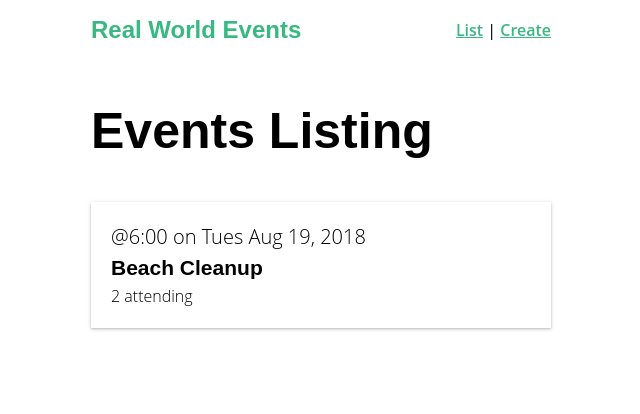
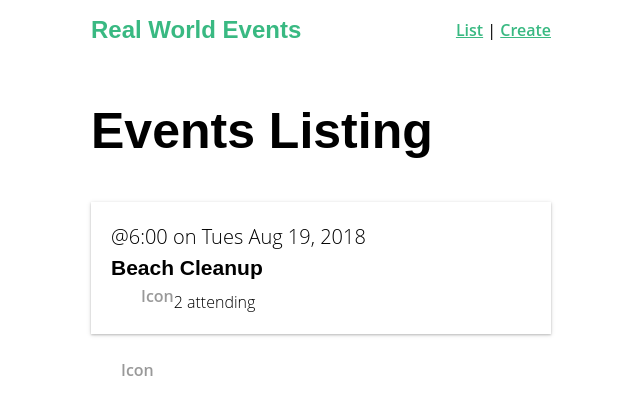
Before and after one commit to aureliasegarra/real-world-vue, a Vue app: page / in a window 1280 px wide. Shown: the top 414 px of the page, without its empty margins (339-979 px from the left). Built offline with nearby package versions, Linux system fonts and the light colour scheme.

Commit message:
global component

```diff
--- /dev/null
+++ b/src/components/BaseButton.vue
@@ -0,0 +1,15 @@
+<template>
+    <div>
+        <h1>Button</h1>
+    </div>
+</template>
+
+<script>
+    export default {
+
+    }
+</script>
+
+<style lang="scss" scoped>
+
+</style>
--- /dev/null
+++ b/src/components/BaseIcon.vue
@@ -0,0 +1,43 @@
+<template>
+  <div class="icon-wrapper">
+    <svg class="icon" :width="width" :height="height">
+      <use v-bind="{ 'xlink:href': '/feather-sprite.svg#' + name }" />
+    </svg>
+    Icon
+  </div>
+</template>
+
+<script>
+export default {
+  props: {
+    name: String,
+    width: {
+      type: [Number, String],
+      default: 24,
+    },
+    height: {
+      type: [Number, String],
+      default: 24,
+    },
+  },
+};
+</script>
+
+<style scoped>
+.icon-wrapper {
+  display: inline-flex;
+  align-items: center;
+  color: rgba(0, 0, 0, 0.4);
+  font-style: 1rem;
+  font-weight: 600;
+}
+
+.icon {
+  stroke: currentColor;
+  stroke-width: 2;
+  stroke-linecap: round;
+  stroke-linejoin: round;
+  fill: none;
+  margin-right: 6px;
+}
+</style>
--- /dev/null
+++ b/src/components/BaseInput.vue
@@ -0,0 +1,15 @@
+<template>
+    <div>
+        <h1>Input</h1>
+    </div>
+</template>
+
+<script>
+    export default {
+
+    }
+</script>
+
+<style lang="scss" scoped>
+
+</style>
--- a/src/components/EventCard.vue
+++ b/src/components/EventCard.vue
@@ -6,6 +6,7 @@
     <div class="event-card -shadow">
       <span class="eyebrow">@{{ event.time }} on {{ event.date }}</span>
       <h4 class="title">{{ event.title }}</h4>
+      <BaseIcon name="users" />
       <span>{{ event.attendees.length }} attending</span>
     </div>
   </router-link>
--- a/src/main.js
+++ b/src/main.js
@@ -2,5 +2,14 @@
 import App from "./App.vue";
 import router from "./router";
 import store from "./store";
+import BaseIcon from "@/components/BaseIcon.vue";
+import BaseButton from "@/components/BaseButton.vue";
+import BaseInput from "@/components/BaseInput.vue";
 
-createApp(App).use(store).use(router).mount("#app");
+createApp(App)
+  .use(store)
+  .use(router)
+  .component("BaseIcon", BaseIcon)
+  .component("BaseButton", BaseButton)
+  .component("BaseInput", BaseInput)
+  .mount("#app");
--- a/src/views/EventList.vue
+++ b/src/views/EventList.vue
@@ -2,6 +2,7 @@
   <div>
     <h1>Events Listing</h1>
     <EventCard />
+    <BaseIcon />
   </div>
 </template>
 
```
Also changed, not shown: public/feather-sprite.svg (added).
